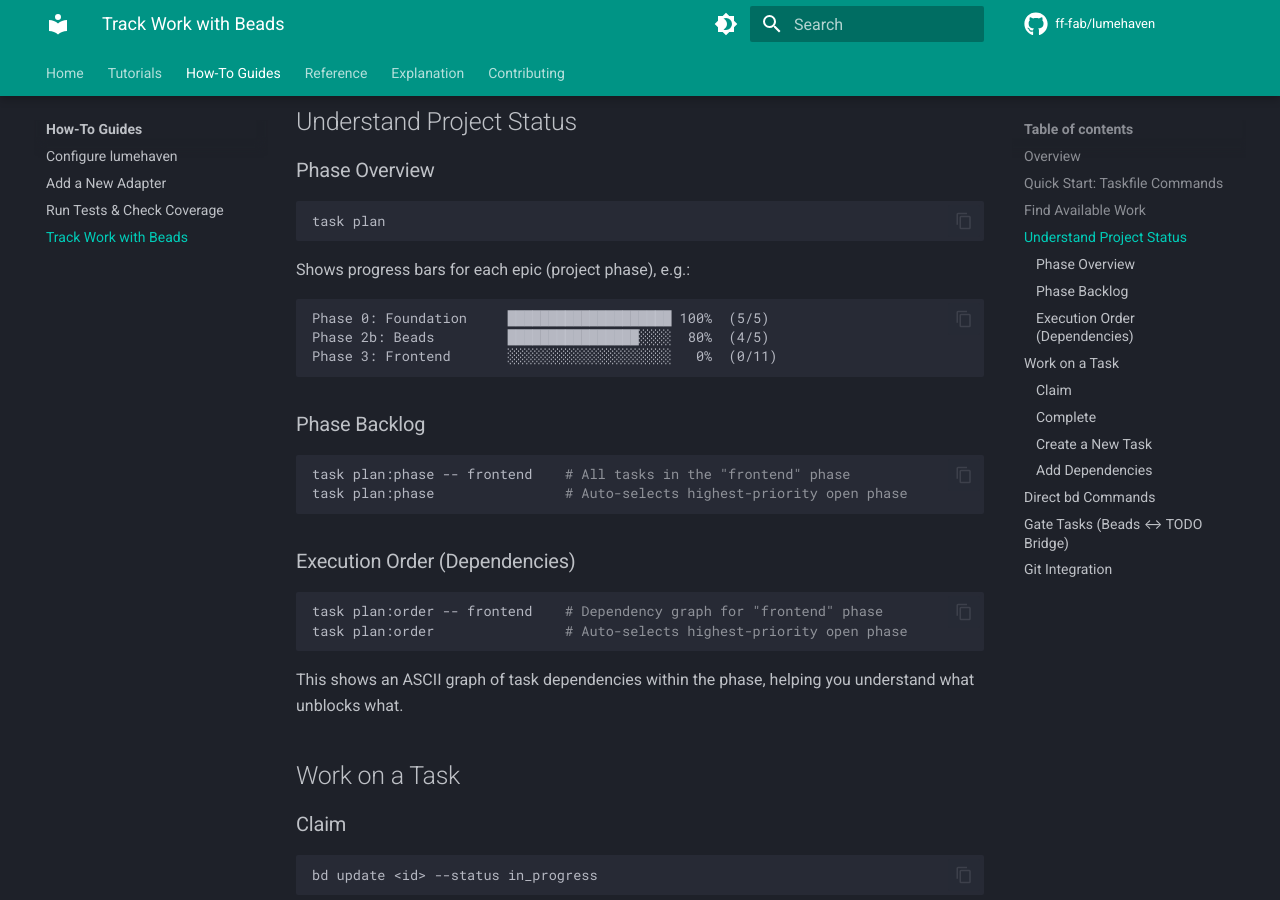
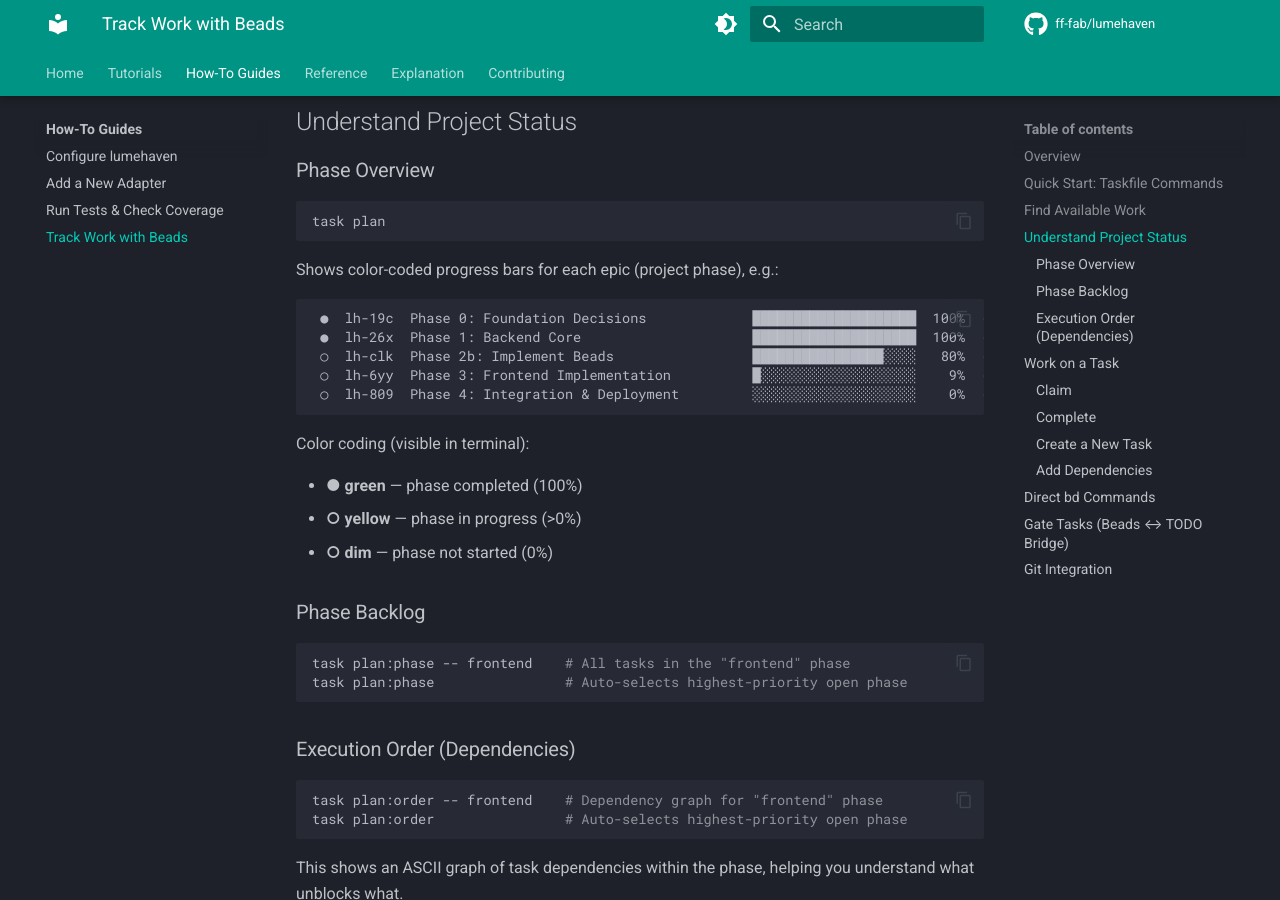
Before and after one commit to ff-fab/lumehaven, an MkDocs documentation site: the page built from docs/how-to/work-tracking.md, in a window 1280 px wide and 900 px high, scrolled down 1222 px. Built offline with MkDocs 1.6.1 and Material for MkDocs 9.7.7, drawn with Linux system fonts in a browser that asks for light colours; comment, search, counter and statistics services are not loaded.

Commit message:
feat: add progress bar rendering to task plan
- Add scripts/plan-overview.sh: renders color-coded progress bars for
  all epics with beads IDs, sorted by phase number
  - Green ● = completed, Yellow ○ = in progress, Dim ○ = not started
  - Dynamic column width for aligned output
- Update task plan to use the script instead of raw bd epic status
- Update work-tracking.md example to match actual output

````diff
--- a/Taskfile.yml
+++ b/Taskfile.yml
@@ -30,7 +30,7 @@
     desc: Show progress per phase (epic completion overview)
     silent: true
     cmds:
-      - bd epic status
+      - bash scripts/plan-overview.sh
 
   plan:ready:
     desc: Show unblocked work you can start right now
--- a/docs/how-to/work-tracking.md
+++ b/docs/how-to/work-tracking.md
@@ -56,13 +56,21 @@
 task plan
 ```
 
-Shows progress bars for each epic (project phase), e.g.:
+Shows color-coded progress bars for each epic (project phase), e.g.:
 
 ```
-Phase 0: Foundation     ████████████████████ 100%  (5/5)
-Phase 2b: Beads         ████████████████░░░░  80%  (4/5)
-Phase 3: Frontend       ░░░░░░░░░░░░░░░░░░░░   0%  (0/11)
+ ●  lh-19c  Phase 0: Foundation Decisions             ████████████████████  100%  (7/7)
+ ●  lh-26x  Phase 1: Backend Core                     ████████████████████  100%  (8/8)
+ ○  lh-clk  Phase 2b: Implement Beads                 ████████████████░░░░   80%  (4/5)
+ ○  lh-6yy  Phase 3: Frontend Implementation          █░░░░░░░░░░░░░░░░░░░    9%  (1/11)
+ ○  lh-809  Phase 4: Integration & Deployment         ░░░░░░░░░░░░░░░░░░░░    0%  (0/6)
 ```
+
+Color coding (visible in terminal):
+
+- **● green** — phase completed (100%)
+- **○ yellow** — phase in progress (>0%)
+- **○ dim** — phase not started (0%)
 
 ### Phase Backlog
 
````
Also changed, not shown: 1 other file.
